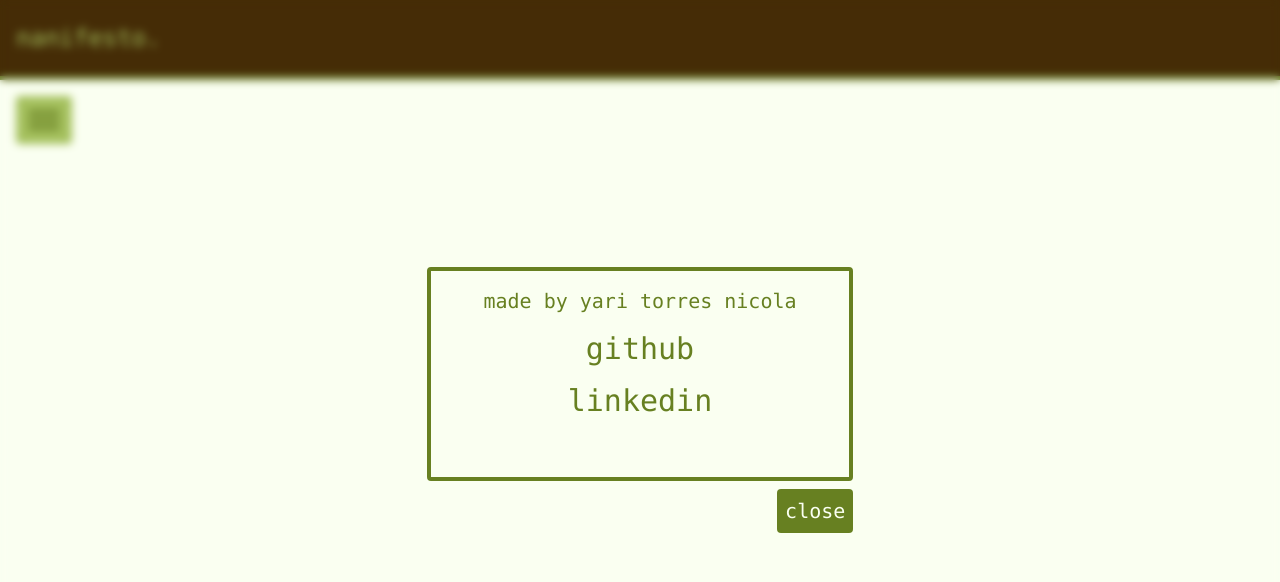
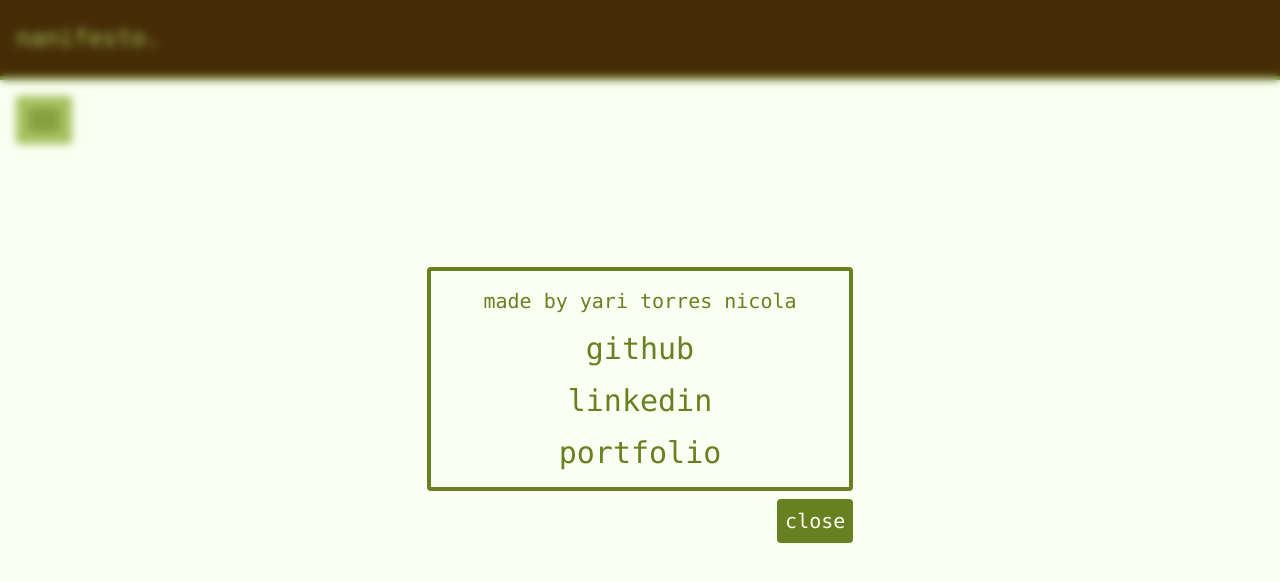
Before and after one commit to yaritorres/nanifesto-react, a React (Create React App) app in the folder nanifesto/: page /settings in a window 1280 px wide. Both pictures are taken after a click on the element "credits". Shown: the top 582 px of the page. Built offline with nearby package versions, Linux system fonts and the light colour scheme.

Commit message:
changed credits

```diff
--- a/nanifesto/src/components/Credits.tsx
+++ b/nanifesto/src/components/Credits.tsx
@@ -30,6 +30,13 @@
           >
             linkedin
           </a>
+          <a
+            href='yari-portfolio.vercel.app'
+            target='noreferrer'
+            className={`text-3xl hover:cursor-pointer transition hover:text-matcha-300`}
+          >
+            portfolio
+          </a>
         </div>
         <button
           onClick={() => { setCreditsOpen(false); }}
```
